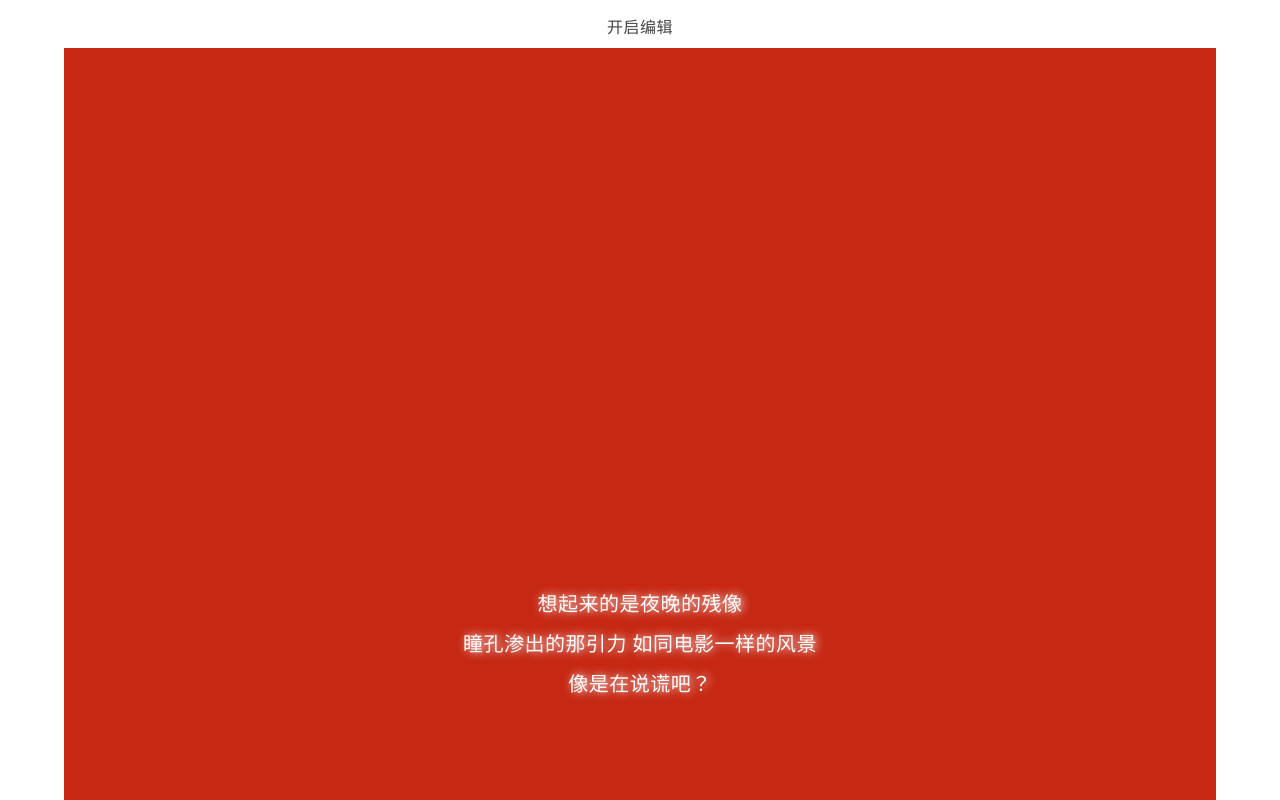
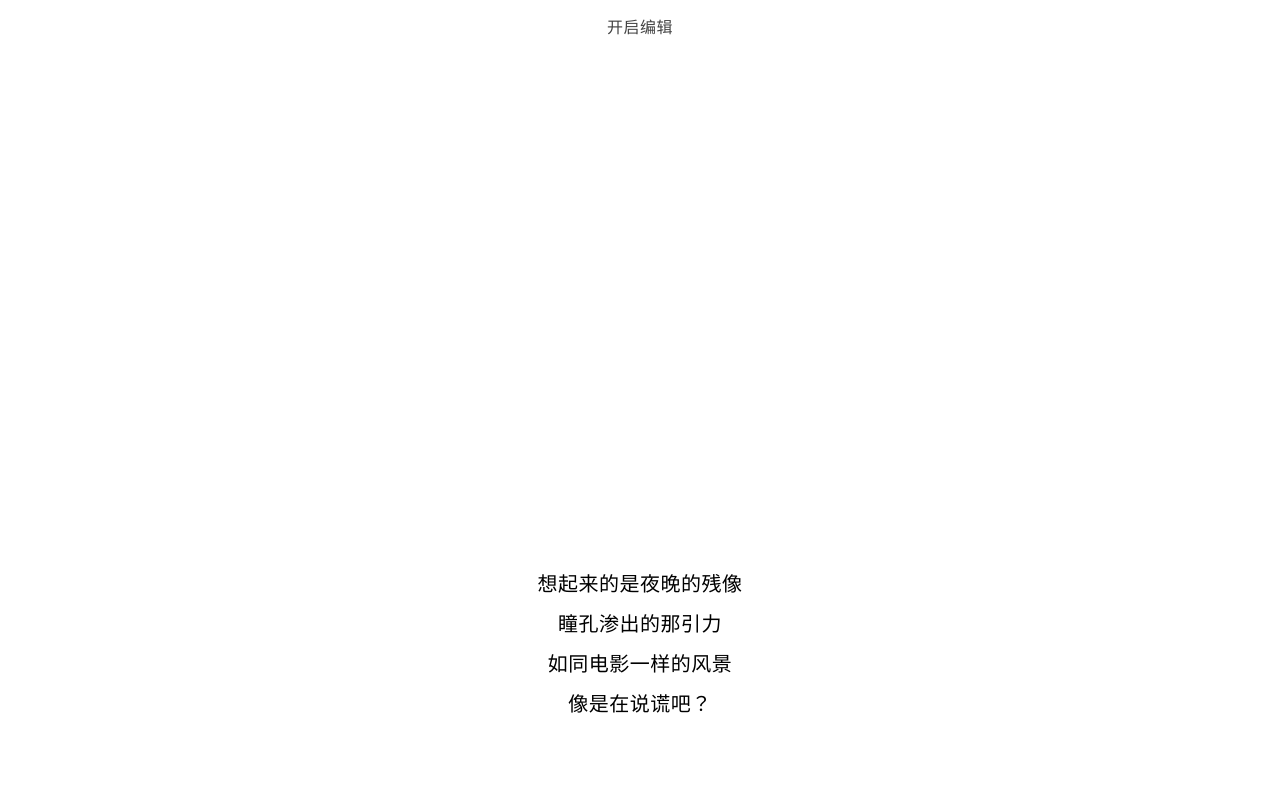
Before and after one commit to rainy-25Ghz/emotional, a Next.js app: page / in a window 1280 px wide. Shown: the top 800 px of the page. Built offline with nearby package versions, Linux system fonts and the light colour scheme; a web font is replaced by a local one.

Commit message:
default theme

```diff
--- a/components/Drawer.tsx
+++ b/components/Drawer.tsx
@@ -126,7 +126,8 @@ const Text = ({ control }: { control: Control<Inputs, any> }) => {
           fontSize,
           lineHeight,
           letterSpacing: `${letterSpacing}px`,
-          textShadow: `2px 0px 10px #fff` /* outer white */,
+          fontWeight:"lighter"
+          // textShadow: `2px 0px 10px #fff` /* outer white */,
           //   filter: `blur(0.5px)` /* glow range */,
         }}
       >
@@ -137,11 +138,12 @@ const Text = ({ control }: { control: Control<Inputs, any> }) => {
 };
 const cfg = {
   defaultValues: {
-    backgroundColor: "#c62813",
-    fontColor: "#ffffff",
+    backgroundColor: "#ffffff",
+    fontColor: "#000000",
     text: `
 想起来的是夜晚的残像
-瞳孔渗出的那引力 如同电影一样的风景
+瞳孔渗出的那引力
+如同电影一样的风景
 像是在说谎吧？`,
     fontFamily: "genyo" as Inputs["fontFamily"],
     fontSize: 20,
```
